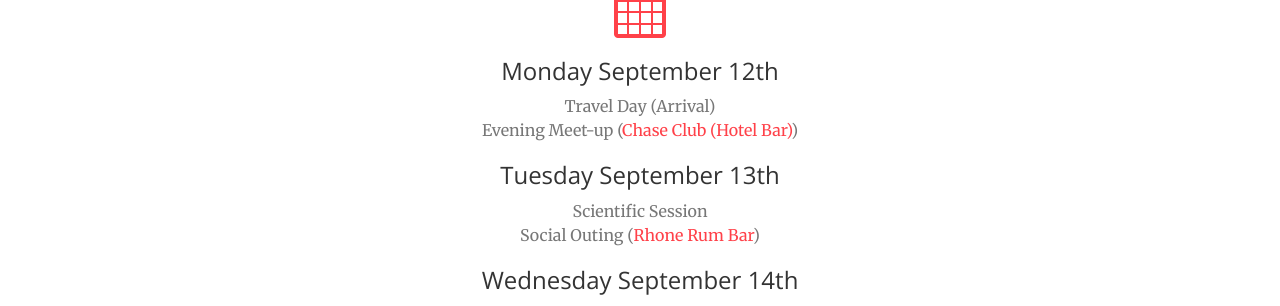
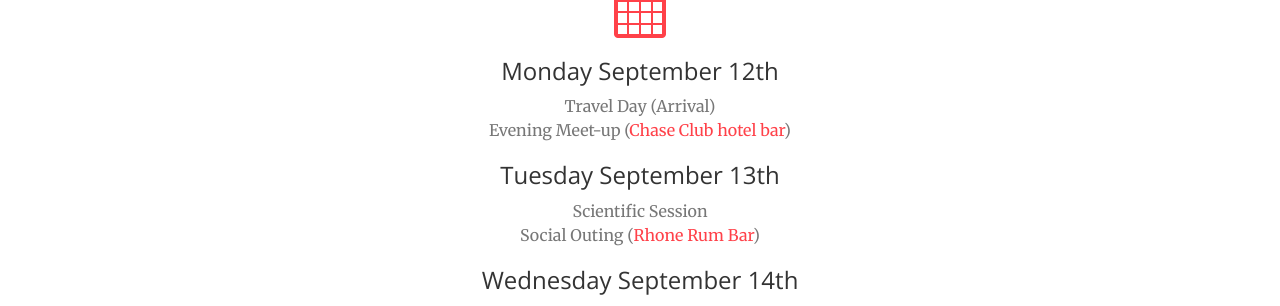
Before and after one commit to griffithlab/itcr2022, a Jekyll site: the page built from index.html, in a window 1280 px wide and 900 px high, scrolled down 1528 px. Shown: the part 140-446 px from the top of the window. Built offline with Jekyll 4.4.1, drawn with Linux system fonts in a browser that asks for light colours.

Commit message:
minor fix

```diff
--- a/_includes/schedule.html
+++ b/_includes/schedule.html
@@ -14,7 +14,7 @@
                     <i class="fa fa-4x fa-calendar wow bounceIn text-primary"></i>
                     <h3>Monday September 12th</h3>
                     <p class="text-muted">Travel Day (Arrival)</p>
-                    <p class="text-muted">Evening Meet-up (<a href="https://www.stlchaseclub.com/">Chase Club (Hotel Bar)</a>)</p>
+                    <p class="text-muted">Evening Meet-up (<a href="https://www.stlchaseclub.com/">Chase Club hotel bar</a>)</p>
                     <h3>Tuesday September 13th</h3>
                     <p class="text-muted">Scientific Session</p>
                     <p class="text-muted">Social Outing (<a href="https://moulinevents.com/rhone-rum-bar/">Rhone Rum Bar</a>)</p>
```
